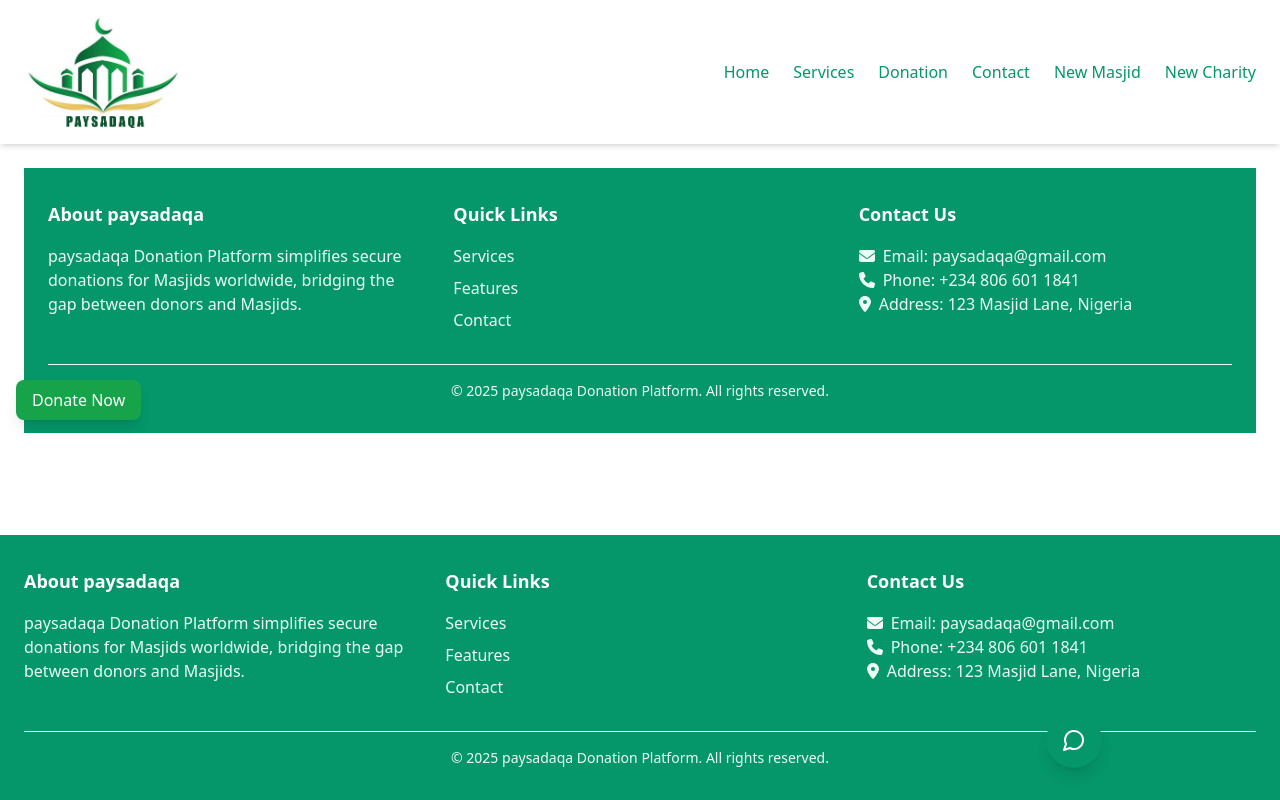
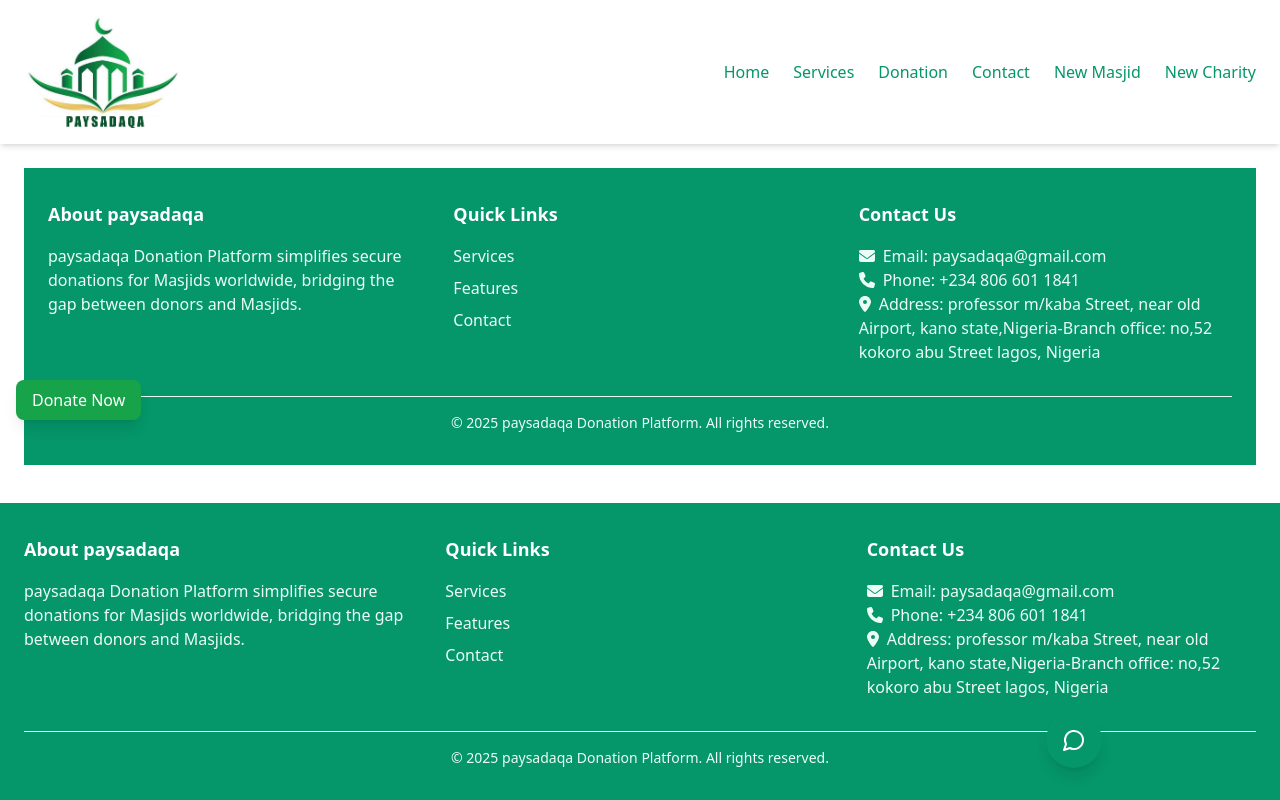
Before and after one commit to Sirdeeq/Paysadaka_frontend, a React (Vite) app: page /footer in a window 1280 px wide. Built offline with nearby package versions, Linux system fonts and the light colour scheme.

Commit message:
Update Footer.tsx

```diff
--- a/src/pages/Footer.tsx
+++ b/src/pages/Footer.tsx
@@ -47,7 +47,7 @@ export const Footer: React.FC = () => {
               <FontAwesomeIcon icon={faEnvelope} className="mr-2 hover:text-yellow-200" />
               Email:{" "}
               <a
-                href="mailto:info@paysadaqa.com"
+                href="mailto:paysadaqa@gmail.com"
                 className="text-emerald-50 hover:underline"
               >
                 paysadaqa@gmail.com
@@ -59,7 +59,7 @@ export const Footer: React.FC = () => {
             </p>
             <p className="text-emerald-50">
               <FontAwesomeIcon icon={faMapMarkerAlt} className="mr-2 hover:text-yellow-200" />
-              Address: 123 Masjid Lane, Nigeria
+              Address: professor m/kaba Street, near old Airport, kano state,Nigeria-Branch office: no,52 kokoro abu Street lagos, Nigeria
             </p>
           </div>
         </div>
```
